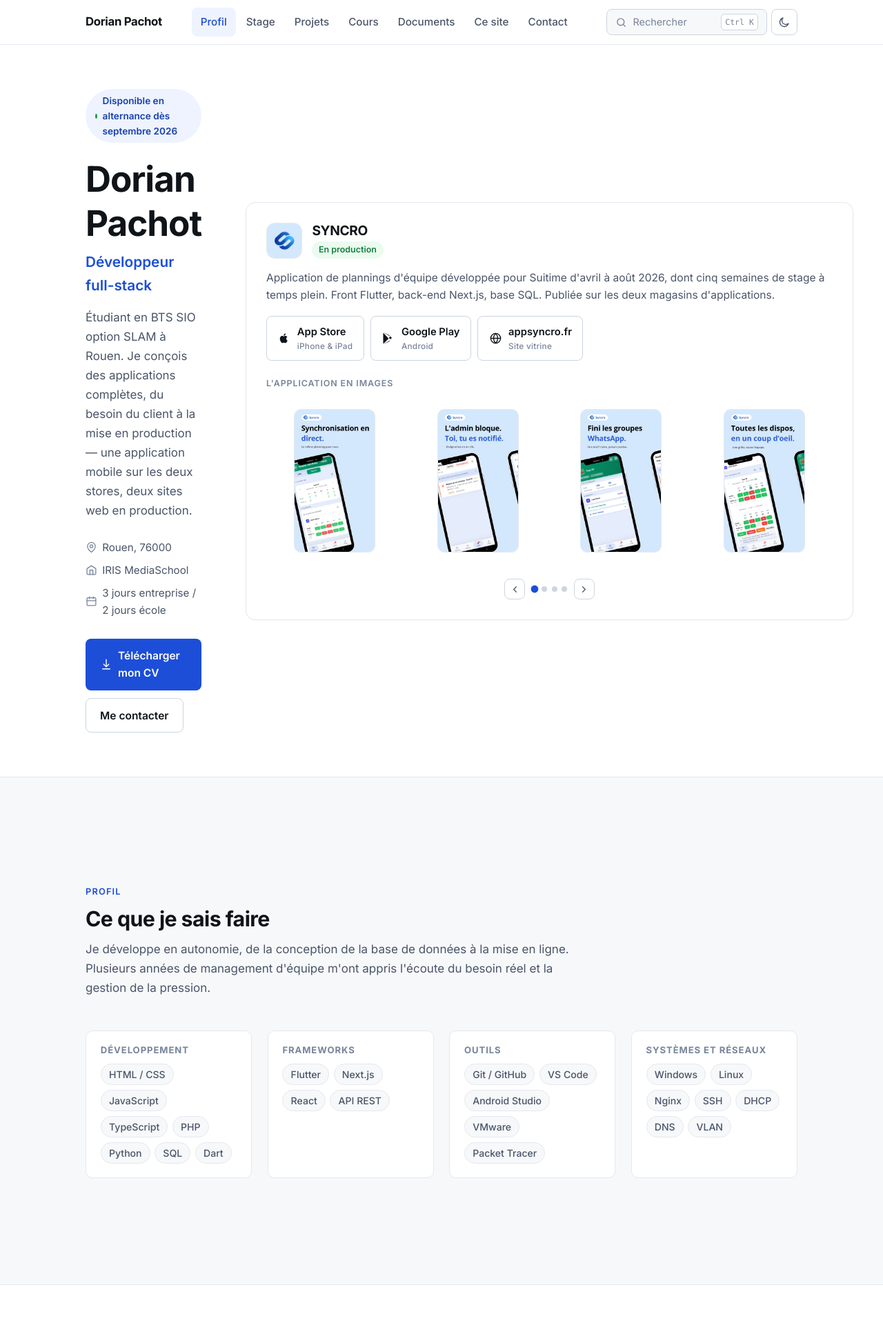
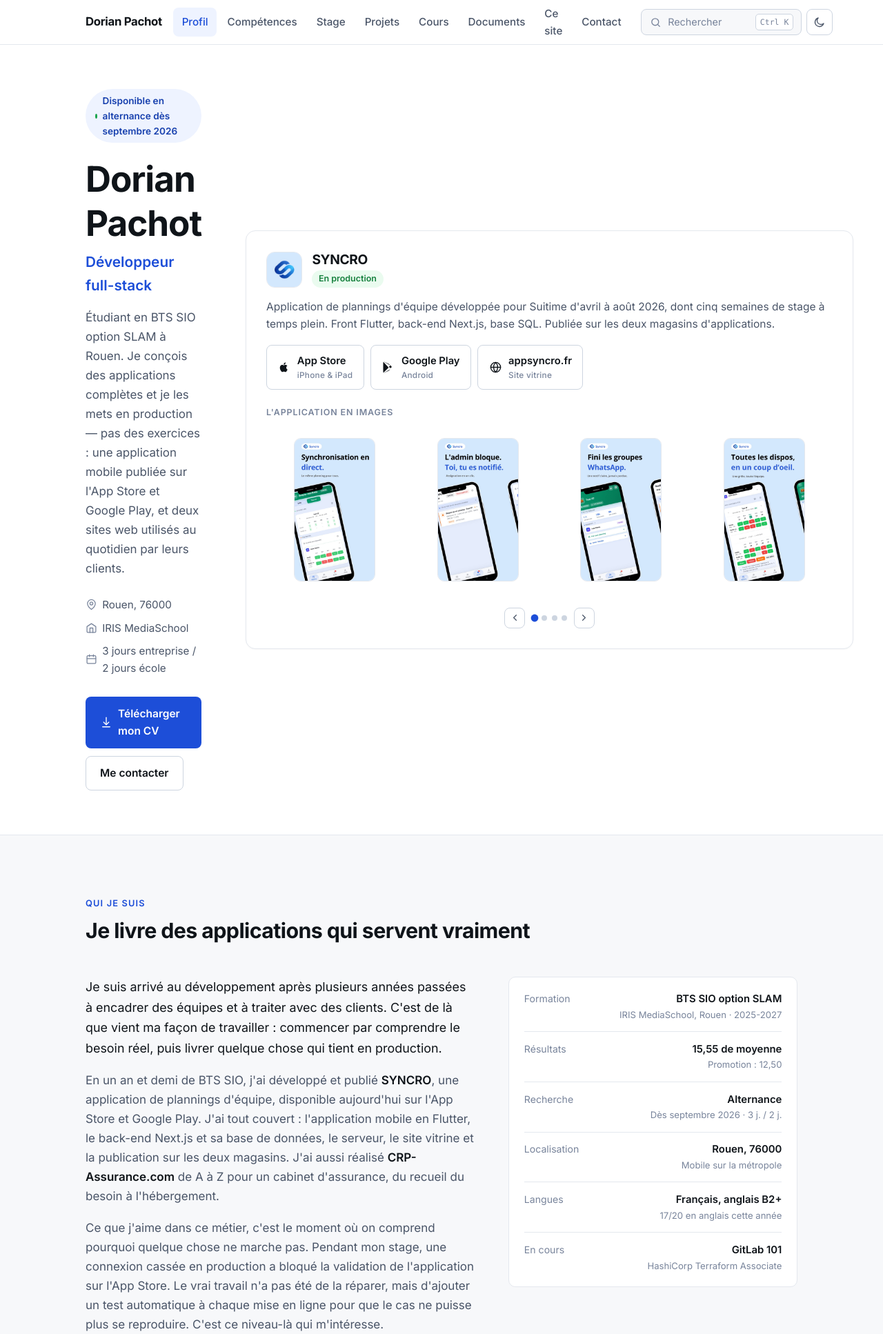
Before and after one commit to dorianpachot-create/portefollio, a PHP site: page / in a window 1280 px wide. Shown: the top 1934 px of the page at 69% size. Run offline with PHP 8.4, Linux system fonts and the light colour scheme.

Commit message:
Ajoute une vraie presentation
Le site presentait des projets mais pas la personne. Pour une recherche
d'alternance c'etait ce qui manquait le plus.

- #profil devient "Qui je suis" : quatre paragraphes qui racontent d'ou
  vient sa facon de travailler, ce qu'il a livre, un probleme concret
  resolu pendant le stage, et ce qu'il cherche
- Six reperes en colonne (formation, resultats, recherche, localisation,
  langues, certifications) et quatre preuves consultables sous le texte
- Les competences partent dans leur propre section #competences :
  8 sections au lieu de 7, alternance des fonds refaite
- Accroche du haut durcie : "pas des exercices"

Tous les chiffres viennent du bulletin, de la lettre de recommandation
et du depot Git. Palette a 26 entrees, 31 tests au vert.

```diff
--- a/css/style.css
+++ b/css/style.css
@@ -444,6 +444,56 @@
   border: 1px solid var(--border);
   border-radius: var(--radius-pill);
   padding: 0.18rem 0.65rem;
+}
+
+/* ---------- Présentation ---------- */
+.about { display: grid; grid-template-columns: 1.35fr 1fr; gap: 3rem; align-items: start; }
+.about__text { max-width: 62ch; }
+.about__text p { color: var(--text-2); margin-bottom: 1.1rem; }
+.about__text p:last-child { margin-bottom: 0; }
+.about__text strong { color: var(--text); font-weight: 600; }
+.about__lead { font-size: 1.12rem; color: var(--text) !important; }
+
+.facts {
+  border: 1px solid var(--border);
+  border-radius: var(--radius);
+  background: var(--bg);
+  padding: 0.4rem 1.35rem;
+  margin: 0;
+}
+.facts div {
+  display: flex;
+  justify-content: space-between;
+  align-items: baseline;
+  gap: 1rem;
+  padding: 0.8rem 0;
+  border-bottom: 1px solid var(--border);
+}
+.facts div:last-child { border-bottom: 0; }
+.facts dt { font-size: 0.88rem; color: var(--text-3); flex-shrink: 0; }
+.facts dd { margin: 0; font-size: 0.93rem; font-weight: 600; text-align: right; }
+.facts dd small { display: block; font-weight: 400; font-size: 0.82rem; color: var(--text-3); }
+
+.proof {
+  display: grid;
+  grid-template-columns: repeat(auto-fit, minmax(230px, 1fr));
+  gap: 1.1rem;
+  list-style: none;
+  margin: 2.5rem 0 0;
+  padding: 0;
+}
+.proof li {
+  border: 1px solid var(--border);
+  border-top: 3px solid var(--accent);
+  border-radius: var(--radius-sm);
+  background: var(--bg);
+  padding: 1.1rem 1.2rem;
+}
+.proof h3 { font-size: 0.97rem; margin-bottom: 0.35rem; }
+.proof p { font-size: 0.9rem; color: var(--text-2); margin: 0; line-height: 1.55; }
+
+@media (max-width: 900px) {
+  .about { grid-template-columns: 1fr; gap: 2rem; }
 }
 
 /* ---------- Matières du BTS (accueil) ---------- */
--- a/index.html
+++ b/index.html
@@ -75,6 +75,7 @@
 
       <nav class="nav" id="primary-nav" data-nav aria-label="Navigation principale">
         <a class="nav__link" href="#profil">Profil</a>
+        <a class="nav__link" href="#competences">Compétences</a>
         <a class="nav__link" href="#stage">Stage</a>
         <a class="nav__link" href="#projets">Projets</a>
         <a class="nav__link" href="#cours">Cours</a>
@@ -109,9 +110,10 @@
         <h1 class="hero__title" id="hero-title">Dorian Pachot</h1>
         <p class="hero__role">Développeur full-stack</p>
         <p class="hero__subtitle">
-          Étudiant en BTS SIO option SLAM à Rouen. Je conçois des applications
-          complètes, du besoin du client à la mise en production — une application
-          mobile sur les deux stores, deux sites web en production.
+          Étudiant en BTS SIO option SLAM à Rouen. Je conçois des applications complètes
+          et je les mets en production — pas des exercices : une application mobile
+          publiée sur l'App Store et Google Play, et deux sites web utilisés au
+          quotidien par leurs clients.
         </p>
 
         <ul class="hero__meta">
@@ -201,16 +203,104 @@
       </article>
     </section>
 
-    <!-- ============ Profil et compétences ============ -->
+    <!-- ============ Qui je suis ============ -->
     <section class="section section--soft" id="profil" aria-labelledby="profil-title">
       <div class="container">
         <div class="section-head reveal">
-          <span class="section-head__eyebrow">Profil</span>
-          <h2 class="section-head__title" id="profil-title">Ce que je sais faire</h2>
+          <span class="section-head__eyebrow">Qui je suis</span>
+          <h2 class="section-head__title" id="profil-title">Je livre des applications qui servent vraiment</h2>
+        </div>
+
+        <div class="about reveal">
+          <div class="about__text">
+            <p class="about__lead">
+              Je suis arrivé au développement après plusieurs années passées à encadrer des
+              équipes et à traiter avec des clients. C'est de là que vient ma façon de
+              travailler : commencer par comprendre le besoin réel, puis livrer quelque
+              chose qui tient en production.
+            </p>
+            <p>
+              En un an et demi de BTS SIO, j'ai développé et publié <strong>SYNCRO</strong>,
+              une application de plannings d'équipe, disponible aujourd'hui sur l'App Store
+              et Google Play. J'ai tout couvert : l'application mobile en Flutter, le
+              back-end Next.js et sa base de données, le serveur, le site vitrine et la
+              publication sur les deux magasins. J'ai aussi réalisé
+              <strong>CRP-Assurance.com</strong> de A à Z pour un cabinet d'assurance,
+              du recueil du besoin à l'hébergement.
+            </p>
+            <p>
+              Ce que j'aime dans ce métier, c'est le moment où on comprend pourquoi quelque
+              chose ne marche pas. Pendant mon stage, une connexion cassée en production a
+              bloqué la validation de l'application sur l'App Store. Le vrai travail n'a pas
+              été de la réparer, mais d'ajouter un test automatique à chaque mise en ligne
+              pour que le cas ne puisse plus se reproduire. C'est ce niveau-là qui
+              m'intéresse.
+            </p>
+            <p>
+              Je cherche une <strong>alternance à partir de septembre 2026</strong>, sur un
+              rythme de trois jours en entreprise et deux jours à l'école, dans la région de
+              Rouen. Je vise ensuite une poursuite d'études jusqu'au niveau Bac+5.
+            </p>
+          </div>
+
+          <dl class="facts">
+            <div>
+              <dt>Formation</dt>
+              <dd>BTS SIO option SLAM<small>IRIS MediaSchool, Rouen · 2025-2027</small></dd>
+            </div>
+            <div>
+              <dt>Résultats</dt>
+              <dd>15,55 de moyenne<small>Promotion : 12,50</small></dd>
+            </div>
+            <div>
+              <dt>Recherche</dt>
+              <dd>Alternance<small>Dès septembre 2026 · 3 j. / 2 j.</small></dd>
+            </div>
+            <div>
+              <dt>Localisation</dt>
+              <dd>Rouen, 76000<small>Mobile sur la métropole</small></dd>
+            </div>
+            <div>
+              <dt>Langues</dt>
+              <dd>Français, anglais B2+<small>17/20 en anglais cette année</small></dd>
+            </div>
+            <div>
+              <dt>En cours</dt>
+              <dd>GitLab 101<small>HashiCorp Terraform Associate</small></dd>
+            </div>
+          </dl>
+        </div>
+
+        <ul class="proof reveal" aria-label="Ce que je peux prouver">
+          <li>
+            <h3>Une application en production</h3>
+            <p>SYNCRO est publiée sur l'App Store et Google Play. Vous pouvez l'installer et la tester tout de suite.</p>
+          </li>
+          <li>
+            <h3>Un client satisfait</h3>
+            <p>« Je recommande sans réserve Dorian à toute entreprise souhaitant l'accueillir. » — Suitime, lettre consultable.</p>
+          </li>
+          <li>
+            <h3>Des résultats scolaires solides</h3>
+            <p>15,55 de moyenne pour 12,50 en promotion, avec 20/20 en administration systèmes et réseaux. Bulletin en ligne.</p>
+          </li>
+          <li>
+            <h3>Du code que vous pouvez lire</h3>
+            <p>Ce site est écrit à la main, sans framework ni dépendance, et testé. Le dépôt est public.</p>
+          </li>
+        </ul>
+      </div>
+    </section>
+
+    <!-- ============ Compétences ============ -->
+    <section class="section" id="competences" aria-labelledby="competences-title">
+      <div class="container">
+        <div class="section-head reveal">
+          <span class="section-head__eyebrow">Compétences</span>
+          <h2 class="section-head__title" id="competences-title">Mes outils de travail</h2>
           <p class="section-head__lead">
-            Je développe en autonomie, de la conception de la base de données à la mise
-            en ligne. Plusieurs années de management d'équipe m'ont appris l'écoute du
-            besoin réel et la gestion de la pression.
+            Ce que j'utilise réellement, sur des projets qui tournent — pas une liste de
+            technologies croisées une fois en cours.
           </p>
         </div>
 
@@ -247,7 +337,7 @@
     </section>
 
     <!-- ============ Stage ============ -->
-    <section class="section" id="stage" aria-labelledby="stage-title">
+    <section class="section section--soft" id="stage" aria-labelledby="stage-title">
       <div class="container">
         <div class="section-head reveal">
           <span class="section-head__eyebrow">Expérience</span>
@@ -340,7 +430,7 @@
     </section>
 
     <!-- ============ Projets ============ -->
-    <section class="section section--soft" id="projets" aria-labelledby="projets-title">
+    <section class="section" id="projets" aria-labelledby="projets-title">
       <div class="container">
         <div class="section-head reveal">
           <span class="section-head__eyebrow">Réalisations</span>
@@ -429,7 +519,7 @@
     </section>
 
     <!-- ============ Cours ============ -->
-    <section class="section" id="cours" aria-labelledby="cours-title">
+    <section class="section section--soft" id="cours" aria-labelledby="cours-title">
       <div class="container">
         <div class="section-head reveal">
           <span class="section-head__eyebrow">BTS SIO</span>
@@ -538,7 +628,7 @@
     </section>
 
     <!-- ============ Documents ============ -->
-    <section class="section section--soft" id="documents" aria-labelledby="documents-title">
+    <section class="section" id="documents" aria-labelledby="documents-title">
       <div class="container">
         <div class="section-head reveal">
           <span class="section-head__eyebrow">Dossier</span>
@@ -616,7 +706,7 @@
     </section>
 
     <!-- ============ Ce site ============ -->
-    <section class="section" id="ce-site" aria-labelledby="ce-site-title">
+    <section class="section section--soft" id="ce-site" aria-labelledby="ce-site-title">
       <div class="container">
         <div class="section-head reveal">
           <span class="section-head__eyebrow">Sous le capot</span>
@@ -681,7 +771,7 @@
     </section>
 
     <!-- ============ Contact ============ -->
-    <section class="section section--soft" id="contact" aria-labelledby="contact-title">
+    <section class="section" id="contact" aria-labelledby="contact-title">
       <div class="container">
         <div class="section-head reveal">
           <span class="section-head__eyebrow">Contact</span>
--- a/js/main.js
+++ b/js/main.js
@@ -123,7 +123,8 @@
     const base = box.dataset.base || '';
 
     const ENTRIES = [
-      { label: 'Profil et compétences',      kind: 'Section',  href: base + 'index.html#profil' },
+      { label: 'Qui je suis',                kind: 'Section',  href: base + 'index.html#profil' },
+      { label: 'Compétences techniques',     kind: 'Section',  href: base + 'index.html#competences' },
       { label: 'Stage chez Suitime',         kind: 'Section',  href: base + 'index.html#stage' },
       { label: 'Projets',                    kind: 'Section',  href: base + 'index.html#projets' },
       { label: 'Projets encadrés du BTS',    kind: 'Section',  href: base + 'index.html#cours' },
--- a/pages/cv.html
+++ b/pages/cv.html
@@ -47,6 +47,7 @@
 
       <nav class="nav" id="primary-nav" data-nav aria-label="Navigation principale">
         <a class="nav__link" href="../index.html">Accueil</a>
+        <a class="nav__link" href="../index.html#competences">Compétences</a>
         <a class="nav__link" href="../index.html#stage">Stage</a>
         <a class="nav__link" href="../index.html#projets">Projets</a>
         <a class="nav__link" href="../index.html#cours">Cours</a>
--- a/pages/documents.html
+++ b/pages/documents.html
@@ -47,6 +47,7 @@
 
       <nav class="nav" id="primary-nav" data-nav aria-label="Navigation principale">
         <a class="nav__link" href="../index.html">Accueil</a>
+        <a class="nav__link" href="../index.html#competences">Compétences</a>
         <a class="nav__link" href="../index.html#stage">Stage</a>
         <a class="nav__link" href="../index.html#projets">Projets</a>
         <a class="nav__link" href="../index.html#cours">Cours</a>
--- a/pages/mentions-legales.html
+++ b/pages/mentions-legales.html
@@ -47,6 +47,7 @@
 
       <nav class="nav" id="primary-nav" data-nav aria-label="Navigation principale">
         <a class="nav__link" href="../index.html">Accueil</a>
+        <a class="nav__link" href="../index.html#competences">Compétences</a>
         <a class="nav__link" href="../index.html#stage">Stage</a>
         <a class="nav__link" href="../index.html#projets">Projets</a>
         <a class="nav__link" href="../index.html#cours">Cours</a>
--- a/pages/mini-jeu.html
+++ b/pages/mini-jeu.html
@@ -47,6 +47,7 @@
 
       <nav class="nav" id="primary-nav" data-nav aria-label="Navigation principale">
         <a class="nav__link" href="../index.html">Accueil</a>
+        <a class="nav__link" href="../index.html#competences">Compétences</a>
         <a class="nav__link" href="../index.html#stage">Stage</a>
         <a class="nav__link" href="../index.html#projets">Projets</a>
         <a class="nav__link" href="../index.html#cours">Cours</a>
--- a/pages/projets-cours.html
+++ b/pages/projets-cours.html
@@ -47,6 +47,7 @@
 
       <nav class="nav" id="primary-nav" data-nav aria-label="Navigation principale">
         <a class="nav__link" href="../index.html">Accueil</a>
+        <a class="nav__link" href="../index.html#competences">Compétences</a>
         <a class="nav__link" href="../index.html#stage">Stage</a>
         <a class="nav__link" href="../index.html#projets">Projets</a>
         <a class="nav__link" href="../index.html#cours">Cours</a>
--- a/pages/projets-perso.html
+++ b/pages/projets-perso.html
@@ -47,6 +47,7 @@
 
       <nav class="nav" id="primary-nav" data-nav aria-label="Navigation principale">
         <a class="nav__link" href="../index.html">Accueil</a>
+        <a class="nav__link" href="../index.html#competences">Compétences</a>
         <a class="nav__link" href="../index.html#stage">Stage</a>
         <a class="nav__link" href="../index.html#projets">Projets</a>
         <a class="nav__link" href="../index.html#cours">Cours</a>
--- a/pages/stage.html
+++ b/pages/stage.html
@@ -47,6 +47,7 @@
 
       <nav class="nav" id="primary-nav" data-nav aria-label="Navigation principale">
         <a class="nav__link" href="../index.html">Accueil</a>
+        <a class="nav__link" href="../index.html#competences">Compétences</a>
         <a class="nav__link" href="../index.html#stage">Stage</a>
         <a class="nav__link" href="../index.html#projets">Projets</a>
         <a class="nav__link" href="../index.html#cours">Cours</a>
```
Also changed, not shown: PROGRESS.md (+37 -0 lines), tests/dom.test.js (+9 -2 lines), README.md, tests/README.md.
